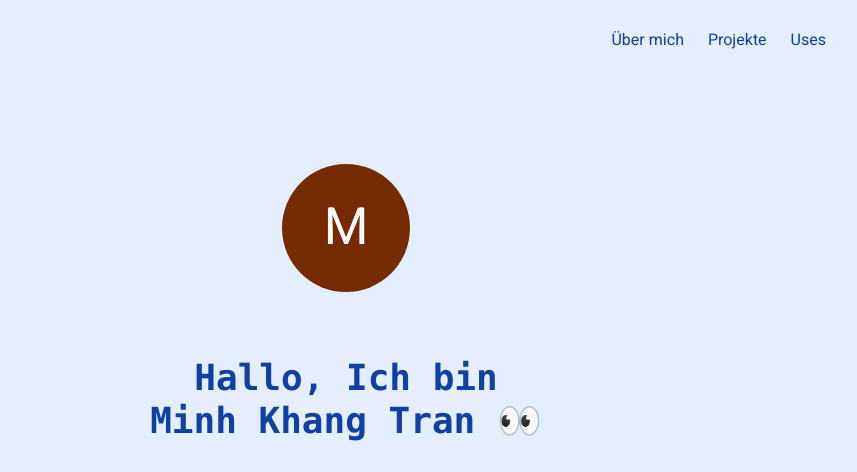
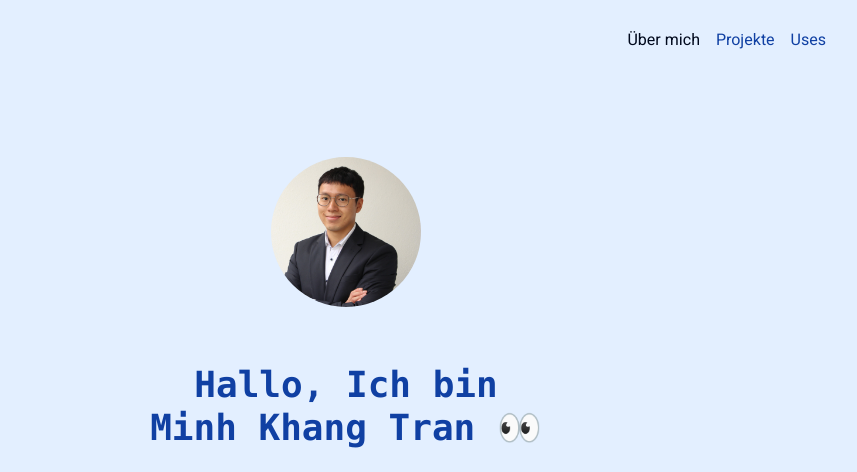
Before and after one commit to MinhKhangTran/gatsby-portfolio, a Gatsby site: page / in a window 1280 px wide. Shown: the top 472 px of the page, 294-1151 px from the left. Built offline with nearby package versions, Linux system fonts and the light colour scheme; Gatsby itself is replaced by a stand-in of ours.

Commit message:
:sparkles: update ui

```diff
--- a/src/assets/styles/main.css
+++ b/src/assets/styles/main.css
@@ -16,3 +16,14 @@ body {
 .footer {
   flex-shrink: 0;
 }
+.img {
+  border-radius: 100%;
+  height: 150px;
+  width: 150px;
+}
+.chakra-ui-light .active {
+  color: #00091d;
+}
+.chakra-ui-dark .active {
+  color: #5c8def;
+}
--- a/src/components/Hero.js
+++ b/src/components/Hero.js
@@ -9,17 +9,25 @@ import {
   Text,
   Tooltip,
 } from "@chakra-ui/react";
+//gatsby
+import { StaticImage } from "gatsby-plugin-image";
 
 const Hero = () => {
   return (
     <Box h="100%">
       <Grid justifyContent="center" alignItems="center" h="100%" w="100%">
         <Flex justify="center" align="center" direction="column">
-          <Avatar size="2xl" name="MKT" />
+          {/* <Avatar size="2xl" name="MKT" /> */}
+          <StaticImage
+            src="../assets/images/mkt.jpg"
+            alt="Das bin ich"
+            placeholder="blurred"
+            className="img"
+          />
           <Heading
             textAlign="center"
             w={{ base: "90%", md: "55%" }}
-            mt={{ base: "12", md: "16" }}
+            mt={{ base: "10", md: "14" }}
             fontFamily="mono"
           >
             Hallo, Ich bin{" "}
--- a/src/components/Navbar.js
+++ b/src/components/Navbar.js
@@ -1,9 +1,22 @@
-import { Flex, Spacer, Switch, Text } from "@chakra-ui/react";
+import {
+  Flex,
+  Spacer,
+  Switch,
+  Text,
+  useColorModeValue,
+} from "@chakra-ui/react";
 import React from "react";
 import { Link } from "gatsby";
 import DarkModeSwitch from "./DarkModeSwitch";
 
-const Layout = () => {
+const links = [
+  { id: 1, text: "Über mich", url: "/" },
+  { id: 2, text: "Projekte", url: "/projects" },
+  { id: 3, text: "Uses", url: "/uses" },
+];
+
+const Navbar = () => {
+  const textColor = useColorModeValue("blau.900", "blau.300");
   return (
     <Flex
       align="center"
@@ -15,19 +28,17 @@ const Layout = () => {
       <DarkModeSwitch />
       <Spacer />
       <Flex>
-        <Link to="/">
-          <Text>Über mich</Text>
-        </Link>
-
-        <Link to="/projects">
-          <Text mx={6}>Projekte</Text>
-        </Link>
-
-        <Link to="/uses">
-          <Text>Uses</Text>
-        </Link>
+        {links.map((link) => {
+          return (
+            <Link key={link.id} to={link.url} activeClassName="active">
+              <Text ml={4} _hover={{ color: textColor }}>
+                {link.text}
+              </Text>
+            </Link>
+          );
+        })}
       </Flex>
     </Flex>
   );
 };
-export default Layout;
+export default Navbar;
```
Also changed, not shown: src/assets/images/mkt.jpg (added), 4 other files.
